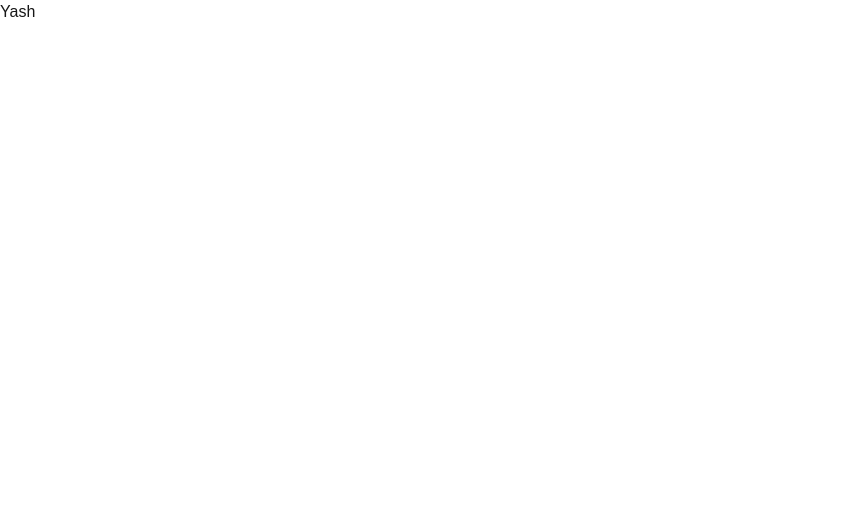
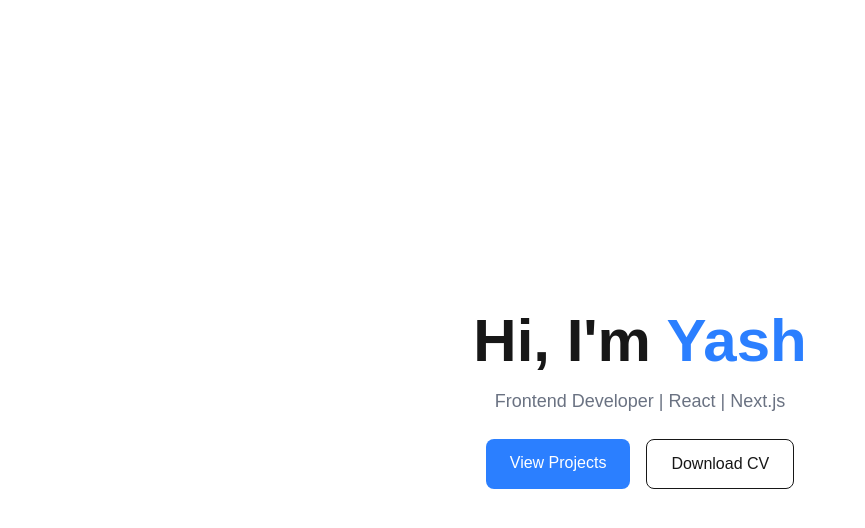
Before and after one commit to Yash0770/portfolio, a Next.js app: page / in a window 1280 px wide. Shown: the top 528 px of the page, without its empty margins (0-865 px from the left). Built offline with nearby package versions, Linux system fonts and the light colour scheme.

Commit message:
Add Hero component and update Home page to include it

```diff
--- /dev/null
+++ b/app/about/page.tsx
@@ -0,0 +1,9 @@
+import React from 'react'
+
+function page() {
+  return (
+    <div>page</div>
+  )
+}
+
+export default page
--- a/app/page.tsx
+++ b/app/page.tsx
@@ -1,8 +1,9 @@
+import Hero from "@/components/Hero";
 
 export default function Home() {
   return (
     <>
-      Yash
+      <Hero/>
     </>
   );
 }
--- /dev/null
+++ b/components/Hero.tsx
@@ -0,0 +1,28 @@
+
+export default function Hero() {
+  return (
+    <section className="min-h-screen flex flex-col justify-center items-center text-center">
+      <h1 className="text-4xl md:text-6xl font-bold">
+        Hi, I'm <span className="text-blue-500">Yash</span>
+      </h1>
+      <p className="mt-4 text-gray-500 text-lg">
+        Frontend Developer | React | Next.js
+      </p>
+
+      <div className="mt-6 flex gap-4">
+        <a
+          href="/projects"
+          className="px-6 py-3 bg-blue-500 text-white rounded-lg"
+        >
+          View Projects
+        </a>
+        <a
+          href="/resume.pdf"
+          className="px-6 py-3 border rounded-lg"
+        >
+          Download CV
+        </a>
+      </div>
+    </section>
+  );
+}
```
